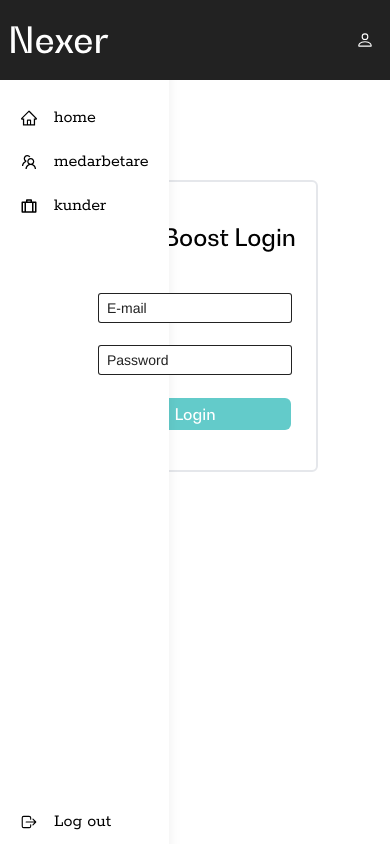
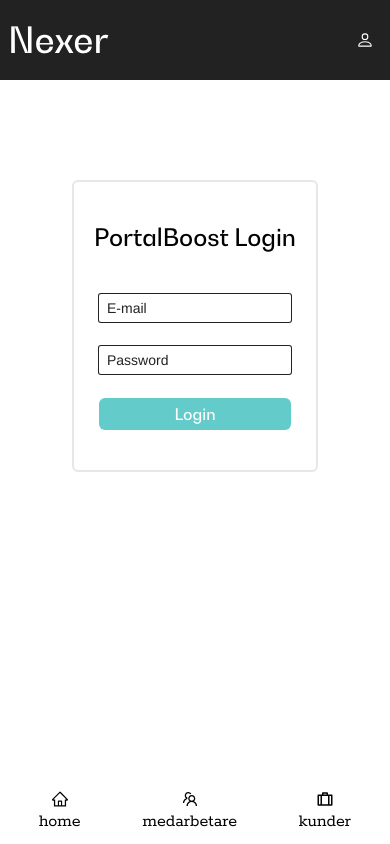
Before and after one commit to PortalBoost/PortalBoost, a React (Vite) app in the folder PortalBoost/ClientApp/: page / in a window 390 px wide. Built offline with nearby package versions, Linux system fonts and the light colour scheme; a web font is replaced by a local one.

Commit message:
changed navbar to be responsive

```diff
--- a/PortalBoost/ClientApp/src/App.tsx
+++ b/PortalBoost/ClientApp/src/App.tsx
@@ -8,8 +8,7 @@
 import ViewCompanies from './pages/viewCompanies/ViewCompanies';
 import LoginPage from "./pages/loginPage/LoginPage";
 import Header from './components/header/Header';
-import Navbar from './components/navBar/Navbar';
-import MobileNavbar from './components/navBar/MobileNavBar';
+import ConditionalNavbar from './components/navBar/ConditionalNavbar';
 import successfullLogin from "./atoms/successfulLogin";
 
 
@@ -22,10 +21,7 @@
     <Router>
 
       <Header />
-      <Navbar/>
-
-      {/* navbar för mobilläge */}
-      {/* <MobileNavbar /> */}
+      <ConditionalNavbar/>
 
       <ContentWrapper>
 
--- /dev/null
+++ b/PortalBoost/ClientApp/src/components/navBar/ConditionalNavbar.tsx
@@ -0,0 +1,19 @@
+import Navbar from './Navbar'
+import MobileNavBar from './MobileNavBar'
+
+const ConditionalNavBar = () => {
+
+  return (
+	<>
+		  <div className="hidden md:block">
+			  <Navbar />
+		  </div>
+
+		  <div className="md:hidden">
+			  <MobileNavBar />
+		  </div>
+	  </>
+  );
+};
+
+export default ConditionalNavBar;
```
